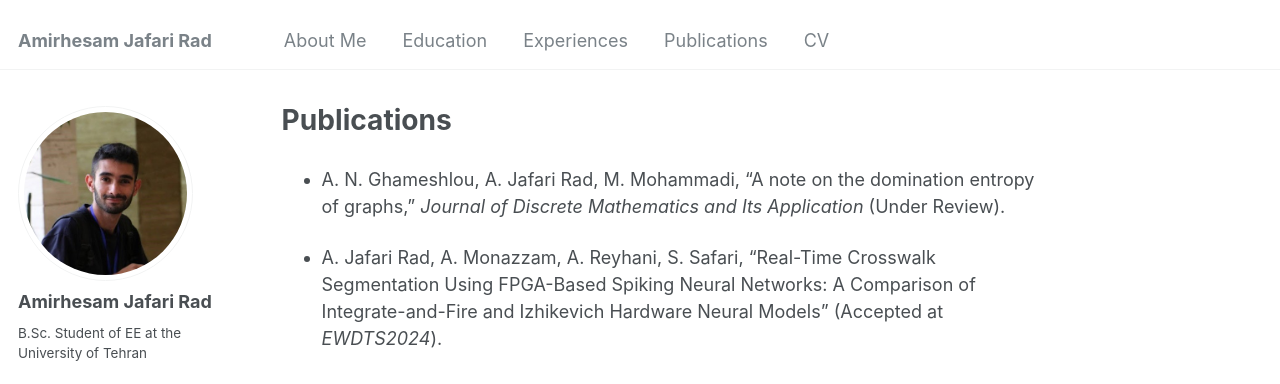
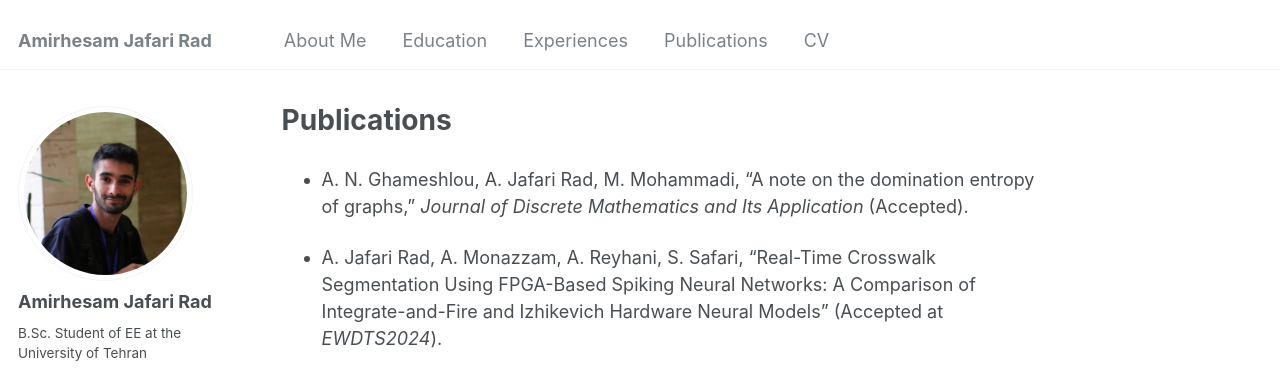
Before and after one commit to amirhjrad/amirhjrad.github.io, a Jekyll site: the page built from _pages/publications.md, in a window 1280 px wide. Shown: the top 384 px of the page. Built offline with Jekyll 4.4.1, drawn with Linux system fonts in a browser that asks for light colours.

Commit message:
modified:   _includes/head.html 	modified:   _pages/publications.md 	deleted:    images/favicon.png

```diff
--- a/_includes/head.html
+++ b/_includes/head.html
@@ -19,3 +19,6 @@
 <link rel="stylesheet" href="{{ base_path }}/assets/css/main.css">
 
 <meta http-equiv="cleartype" content="on">
+
+<link rel="icon" type="image/x-icon" href="/favicon.ico">
+<link rel="shortcut icon" type="image/x-icon" href="/favicon.ico">
--- a/_pages/publications.md
+++ b/_pages/publications.md
@@ -7,6 +7,6 @@ author_profile: true
   # - /about.html
 ---
 
-- A. N. Ghameshlou, A. Jafari Rad, M. Mohammadi, “A note on the domination entropy of graphs,” *Journal of Discrete Mathematics and Its Application* (Under Review).
+- A. N. Ghameshlou, A. Jafari Rad, M. Mohammadi, “A note on the domination entropy of graphs,” *Journal of Discrete Mathematics and Its Application* (Accepted).
 
 - A. Jafari Rad, A. Monazzam, A. Reyhani, S. Safari, “Real-Time Crosswalk Segmentation Using FPGA-Based Spiking Neural Networks: A Comparison of Integrate-and-Fire and Izhikevich Hardware Neural Models” (Accepted at *EWDTS2024*).
```
Also changed, not shown: images/favicon.png (deleted).
